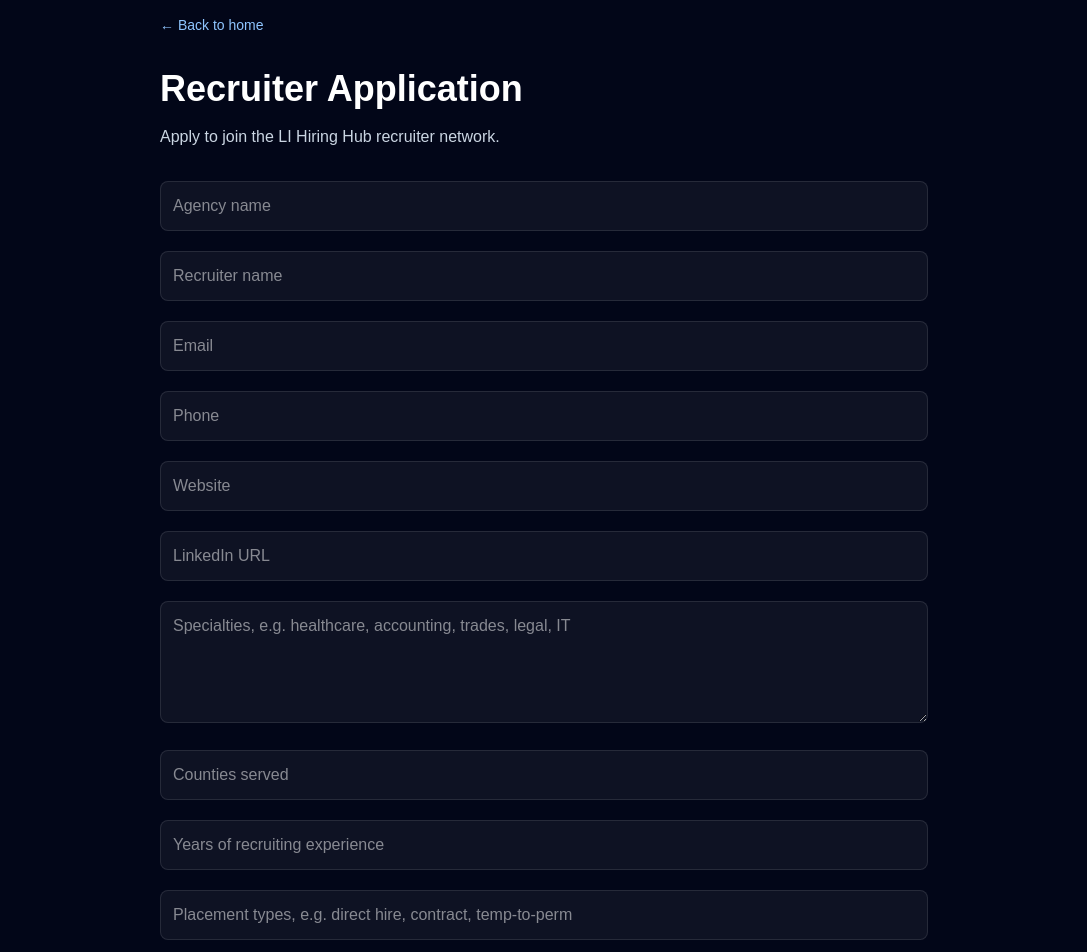
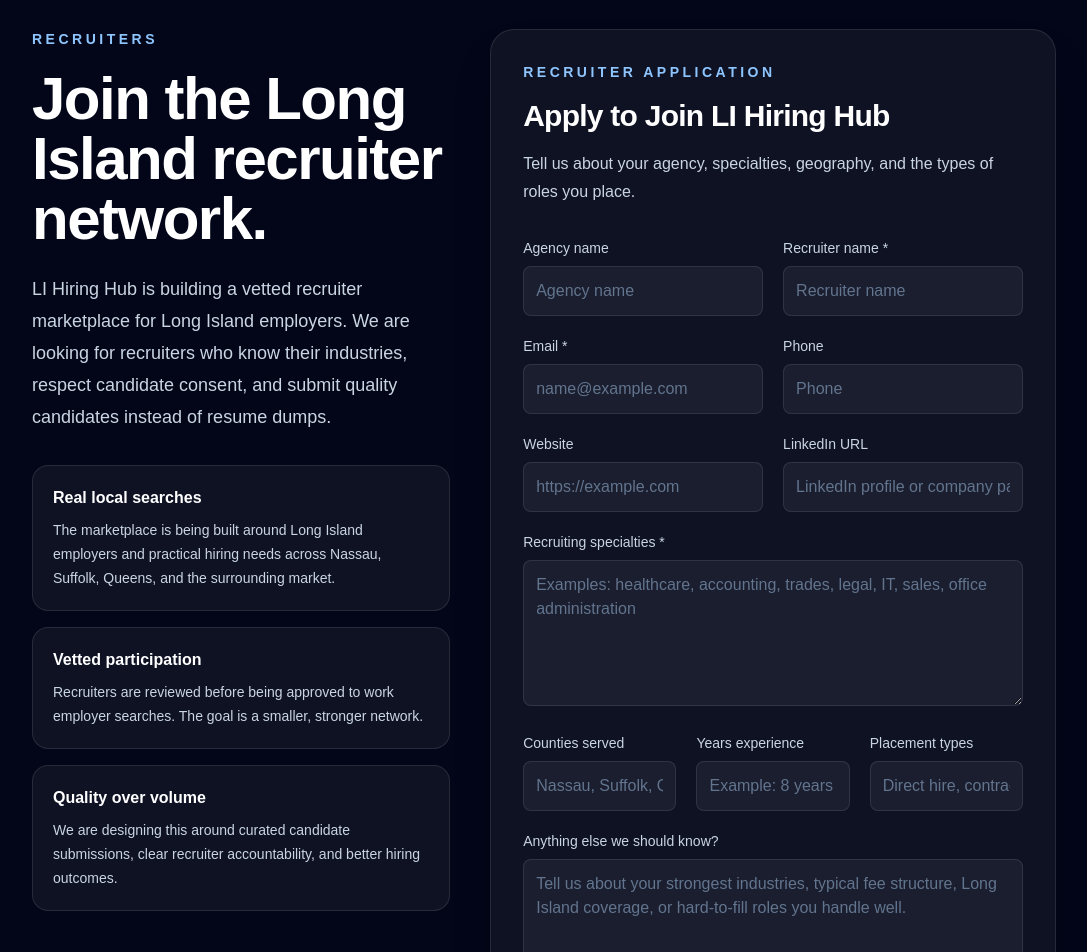
Before and after one commit to GCTDevOrg/li-hiring-hub, a Next.js app: page /recruiters in a window 1280 px wide. Shown: the part 120-1072 px from the top of the page, without its empty margins (96-1183 px from the left). Built offline with nearby package versions, Linux system fonts and the light colour scheme; no server answers.

Commit message:
Polish recruiter application page

```diff
--- a/app/recruiters/page.tsx
+++ b/app/recruiters/page.tsx
@@ -3,78 +3,293 @@
 import { FormEvent, useState } from "react";
 import { supabase } from "@/lib/supabaseClient";
 
+function getText(formData: FormData, key: string) {
+  const value = formData.get(key);
+  return typeof value === "string" && value.trim() !== "" ? value.trim() : null;
+}
+
 export default function RecruitersPage() {
   const [loading, setLoading] = useState(false);
   const [message, setMessage] = useState("");
+  const [isError, setIsError] = useState(false);
 
   async function handleSubmit(event: FormEvent<HTMLFormElement>) {
     event.preventDefault();
     setLoading(true);
     setMessage("");
+    setIsError(false);
 
     const form = event.currentTarget;
     const formData = new FormData(form);
 
+    const recruiterName = getText(formData, "recruiter_name");
+    const email = getText(formData, "email");
+    const specialties = getText(formData, "specialties");
+
+    if (!recruiterName || !email || !specialties) {
+      setLoading(false);
+      setIsError(true);
+      setMessage("Please complete the required fields.");
+      return;
+    }
+
     const { error } = await supabase.from("recruiter_applications").insert({
-      agency_name: formData.get("agency_name"),
-      recruiter_name: formData.get("recruiter_name"),
-      email: formData.get("email"),
-      phone: formData.get("phone"),
-      website: formData.get("website"),
-      linkedin_url: formData.get("linkedin_url"),
-      specialties: formData.get("specialties"),
-      counties_served: formData.get("counties_served"),
-      years_experience: formData.get("years_experience"),
-      placement_types: formData.get("placement_types"),
-      notes: formData.get("notes"),
+      agency_name: getText(formData, "agency_name"),
+      recruiter_name: recruiterName,
+      email,
+      phone: getText(formData, "phone"),
+      website: getText(formData, "website"),
+      linkedin_url: getText(formData, "linkedin_url"),
+      specialties,
+      counties_served: getText(formData, "counties_served"),
+      years_experience: getText(formData, "years_experience"),
+      placement_types: getText(formData, "placement_types"),
+      notes: getText(formData, "notes"),
     });
 
     setLoading(false);
 
     if (error) {
+      console.error(error);
+      setIsError(true);
       setMessage("Something went wrong. Please try again.");
-      console.error(error);
       return;
     }
 
     form.reset();
-    setMessage("Thanks. We received your recruiter application.");
+    setIsError(false);
+    setMessage(
+      "Thanks. We received your recruiter application and will review it shortly."
+    );
   }
 
   return (
-    <main className="min-h-screen bg-slate-950 px-6 py-12 text-white">
-      <div className="mx-auto max-w-3xl">
-        <a href="/" className="text-sm text-blue-300 hover:text-blue-200">
-          ← Back to home
-        </a>
+    <main className="bg-slate-950 px-6 py-16 text-white">
+      <section className="mx-auto max-w-5xl">
+        <div className="grid gap-10 lg:grid-cols-[0.85fr_1.15fr]">
+          <div>
+            <p className="text-sm font-semibold uppercase tracking-[0.25em] text-blue-300">
+              Recruiters
+            </p>
 
-        <h1 className="mt-8 text-4xl font-bold">Recruiter Application</h1>
-        <p className="mt-4 text-slate-300">
-          Apply to join the LI Hiring Hub recruiter network.
+            <h1 className="mt-5 text-4xl font-bold tracking-tight md:text-6xl">
+              Join the Long Island recruiter network.
+            </h1>
+
+            <p className="mt-6 text-lg leading-8 text-slate-300">
+              LI Hiring Hub is building a vetted recruiter marketplace for
+              Long Island employers. We are looking for recruiters who know
+              their industries, respect candidate consent, and submit quality
+              candidates instead of resume dumps.
+            </p>
+
+            <div className="mt-8 space-y-4">
+              <div className="rounded-2xl border border-white/10 bg-white/5 p-5">
+                <h2 className="font-bold">Real local searches</h2>
+                <p className="mt-2 text-sm leading-6 text-slate-300">
+                  The marketplace is being built around Long Island employers
+                  and practical hiring needs across Nassau, Suffolk, Queens, and
+                  the surrounding market.
+                </p>
+              </div>
+
+              <div className="rounded-2xl border border-white/10 bg-white/5 p-5">
+                <h2 className="font-bold">Vetted participation</h2>
+                <p className="mt-2 text-sm leading-6 text-slate-300">
+                  Recruiters are reviewed before being approved to work employer
+                  searches. The goal is a smaller, stronger network.
+                </p>
+              </div>
+
+              <div className="rounded-2xl border border-white/10 bg-white/5 p-5">
+                <h2 className="font-bold">Quality over volume</h2>
+                <p className="mt-2 text-sm leading-6 text-slate-300">
+                  We are designing this around curated candidate submissions,
+                  clear recruiter accountability, and better hiring outcomes.
+                </p>
+              </div>
+            </div>
+          </div>
+
+          <div className="rounded-3xl border border-white/10 bg-white/5 p-8 shadow-2xl shadow-black/20">
+            <p className="text-sm font-semibold uppercase tracking-[0.25em] text-blue-300">
+              Recruiter Application
+            </p>
+
+            <h2 className="mt-4 text-3xl font-bold tracking-tight">
+              Apply to Join LI Hiring Hub
+            </h2>
+
+            <p className="mt-4 leading-7 text-slate-300">
+              Tell us about your agency, specialties, geography, and the types
+              of roles you place.
             </p>
 
             <form onSubmit={handleSubmit} className="mt-8 space-y-5">
-          <input name="agency_name" placeholder="Agency name" className="w-full rounded-lg border border-white/10 bg-white/5 p-3" />
-          <input name="recruiter_name" required placeholder="Recruiter name" className="w-full rounded-lg border border-white/10 bg-white/5 p-3" />
-          <input name="email" required type="email" placeholder="Email" className="w-full rounded-lg border border-white/10 bg-white/5 p-3" />
-          <input name="phone" placeholder="Phone" className="w-full rounded-lg border border-white/10 bg-white/5 p-3" />
-          <input name="website" placeholder="Website" className="w-full rounded-lg border border-white/10 bg-white/5 p-3" />
-          <input name="linkedin_url" placeholder="LinkedIn URL" className="w-full rounded-lg border border-white/10 bg-white/5 p-3" />
+              <div className="grid gap-5 md:grid-cols-2">
+                <div>
+                  <label className="mb-2 block text-sm font-medium text-slate-300">
+                    Agency name
+                  </label>
+                  <input
+                    name="agency_name"
+                    placeholder="Agency name"
+                    className="w-full rounded-lg border border-white/10 bg-white/5 p-3 outline-none ring-blue-400/40 placeholder:text-slate-500 focus:ring-2"
+                  />
+                </div>
 
-          <textarea name="specialties" required placeholder="Specialties, e.g. healthcare, accounting, trades, legal, IT" rows={4} className="w-full rounded-lg border border-white/10 bg-white/5 p-3" />
-          <input name="counties_served" placeholder="Counties served" className="w-full rounded-lg border border-white/10 bg-white/5 p-3" />
-          <input name="years_experience" placeholder="Years of recruiting experience" className="w-full rounded-lg border border-white/10 bg-white/5 p-3" />
-          <input name="placement_types" placeholder="Placement types, e.g. direct hire, contract, temp-to-perm" className="w-full rounded-lg border border-white/10 bg-white/5 p-3" />
+                <div>
+                  <label className="mb-2 block text-sm font-medium text-slate-300">
+                    Recruiter name *
+                  </label>
+                  <input
+                    name="recruiter_name"
+                    required
+                    placeholder="Recruiter name"
+                    className="w-full rounded-lg border border-white/10 bg-white/5 p-3 outline-none ring-blue-400/40 placeholder:text-slate-500 focus:ring-2"
+                  />
+                </div>
+              </div>
 
-          <textarea name="notes" placeholder="Anything else we should know?" rows={5} className="w-full rounded-lg border border-white/10 bg-white/5 p-3" />
+              <div className="grid gap-5 md:grid-cols-2">
+                <div>
+                  <label className="mb-2 block text-sm font-medium text-slate-300">
+                    Email *
+                  </label>
+                  <input
+                    name="email"
+                    required
+                    type="email"
+                    placeholder="name@example.com"
+                    className="w-full rounded-lg border border-white/10 bg-white/5 p-3 outline-none ring-blue-400/40 placeholder:text-slate-500 focus:ring-2"
+                  />
+                </div>
 
-          <button disabled={loading} className="rounded-xl bg-blue-500 px-6 py-3 font-semibold hover:bg-blue-400 disabled:opacity-60">
+                <div>
+                  <label className="mb-2 block text-sm font-medium text-slate-300">
+                    Phone
+                  </label>
+                  <input
+                    name="phone"
+                    placeholder="Phone"
+                    className="w-full rounded-lg border border-white/10 bg-white/5 p-3 outline-none ring-blue-400/40 placeholder:text-slate-500 focus:ring-2"
+                  />
+                </div>
+              </div>
+
+              <div className="grid gap-5 md:grid-cols-2">
+                <div>
+                  <label className="mb-2 block text-sm font-medium text-slate-300">
+                    Website
+                  </label>
+                  <input
+                    name="website"
+                    placeholder="https://example.com"
+                    className="w-full rounded-lg border border-white/10 bg-white/5 p-3 outline-none ring-blue-400/40 placeholder:text-slate-500 focus:ring-2"
+                  />
+                </div>
+
+                <div>
+                  <label className="mb-2 block text-sm font-medium text-slate-300">
+                    LinkedIn URL
+                  </label>
+                  <input
+                    name="linkedin_url"
+                    placeholder="LinkedIn profile or company page"
+                    className="w-full rounded-lg border border-white/10 bg-white/5 p-3 outline-none ring-blue-400/40 placeholder:text-slate-500 focus:ring-2"
+                  />
+                </div>
+              </div>
+
+              <div>
+                <label className="mb-2 block text-sm font-medium text-slate-300">
+                  Recruiting specialties *
+                </label>
+                <textarea
+                  name="specialties"
+                  required
+                  placeholder="Examples: healthcare, accounting, trades, legal, IT, sales, office administration"
+                  rows={5}
+                  className="w-full rounded-lg border border-white/10 bg-white/5 p-3 outline-none ring-blue-400/40 placeholder:text-slate-500 focus:ring-2"
+                />
+              </div>
+
+              <div className="grid gap-5 md:grid-cols-3">
+                <div>
+                  <label className="mb-2 block text-sm font-medium text-slate-300">
+                    Counties served
+                  </label>
+                  <input
+                    name="counties_served"
+                    placeholder="Nassau, Suffolk, Queens"
+                    className="w-full rounded-lg border border-white/10 bg-white/5 p-3 outline-none ring-blue-400/40 placeholder:text-slate-500 focus:ring-2"
+                  />
+                </div>
+
+                <div>
+                  <label className="mb-2 block text-sm font-medium text-slate-300">
+                    Years experience
+                  </label>
+                  <input
+                    name="years_experience"
+                    placeholder="Example: 8 years"
+                    className="w-full rounded-lg border border-white/10 bg-white/5 p-3 outline-none ring-blue-400/40 placeholder:text-slate-500 focus:ring-2"
+                  />
+                </div>
+
+                <div>
+                  <label className="mb-2 block text-sm font-medium text-slate-300">
+                    Placement types
+                  </label>
+                  <input
+                    name="placement_types"
+                    placeholder="Direct hire, contract, temp"
+                    className="w-full rounded-lg border border-white/10 bg-white/5 p-3 outline-none ring-blue-400/40 placeholder:text-slate-500 focus:ring-2"
+                  />
+                </div>
+              </div>
+
+              <div>
+                <label className="mb-2 block text-sm font-medium text-slate-300">
+                  Anything else we should know?
+                </label>
+                <textarea
+                  name="notes"
+                  placeholder="Tell us about your strongest industries, typical fee structure, Long Island coverage, or hard-to-fill roles you handle well."
+                  rows={5}
+                  className="w-full rounded-lg border border-white/10 bg-white/5 p-3 outline-none ring-blue-400/40 placeholder:text-slate-500 focus:ring-2"
+                />
+              </div>
+
+              <div className="rounded-xl border border-white/10 bg-slate-900/80 p-4 text-sm leading-6 text-slate-300">
+                Applying does not guarantee approval into the recruiter network.
+                LI Hiring Hub is building a vetted marketplace and may review
+                recruiter background, specialties, geography, and fit before
+                approval.
+              </div>
+
+              <button
+                disabled={loading}
+                className="rounded-xl bg-blue-500 px-6 py-3 font-semibold text-white shadow-lg shadow-blue-500/20 hover:bg-blue-400 disabled:cursor-not-allowed disabled:opacity-60"
+              >
                 {loading ? "Submitting..." : "Submit recruiter application"}
               </button>
 
-          {message && <p className="text-blue-200">{message}</p>}
+              {message && (
+                <p
+                  className={`rounded-lg border p-4 text-sm ${
+                    isError
+                      ? "border-red-400/30 bg-red-400/10 text-red-200"
+                      : "border-blue-400/30 bg-blue-400/10 text-blue-200"
+                  }`}
+                >
+                  {message}
+                </p>
+              )}
             </form>
           </div>
+        </div>
+      </section>
     </main>
   );
 }
```
Lines whose indentation alone changed are shown as unchanged.
